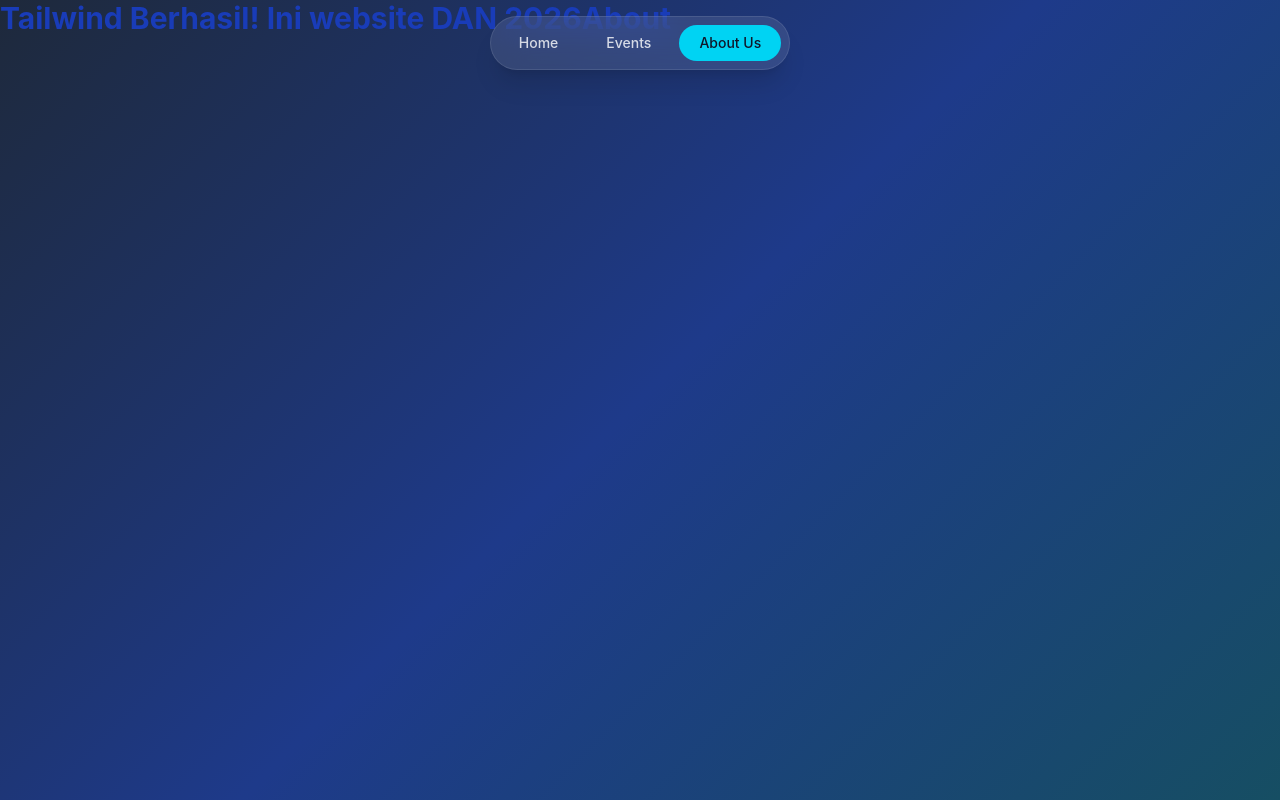
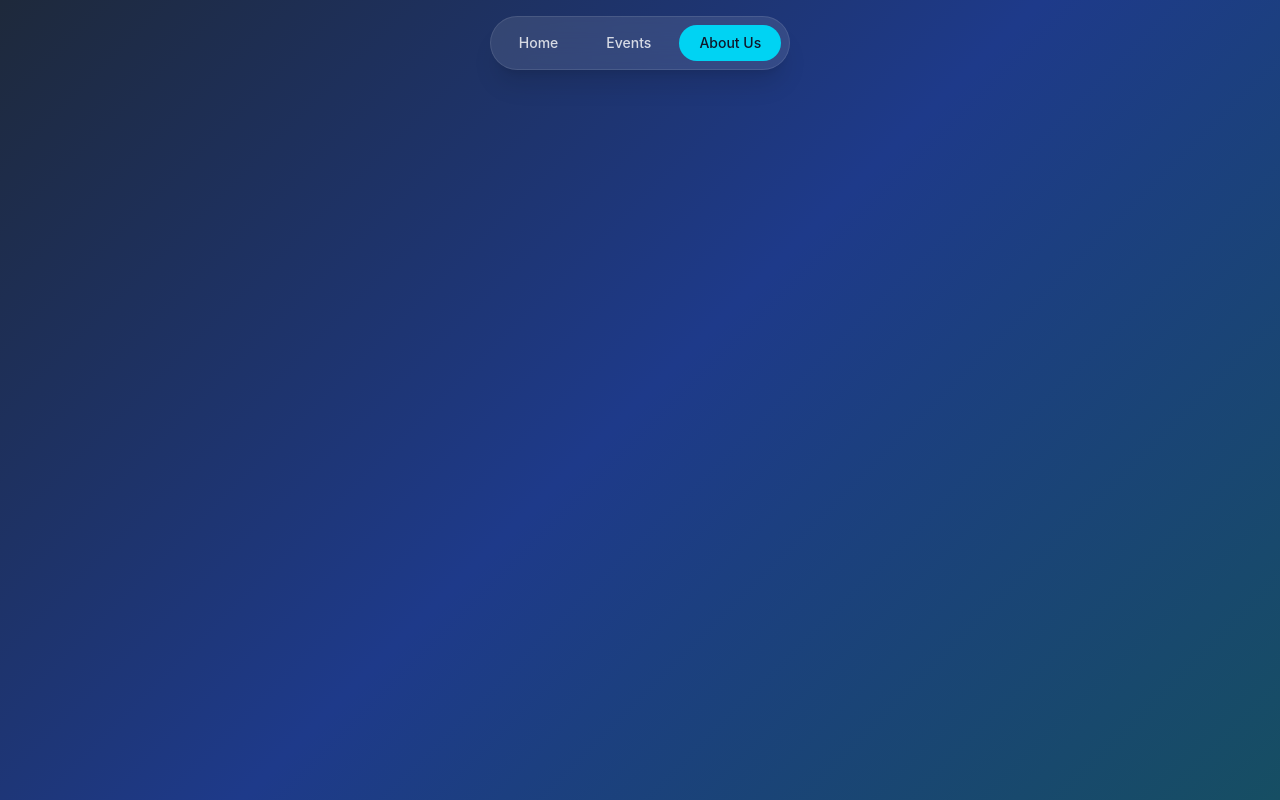
Before and after one commit to DAN-2026/DAN-2026, a React (Vite) app: page /about in a window 1280 px wide. Built offline with nearby package versions, Linux system fonts and the light colour scheme.

Commit message:
remove testing text

```diff
--- a/src/Pages/AboutUs/AboutUs.jsx
+++ b/src/Pages/AboutUs/AboutUs.jsx
@@ -1,8 +1,6 @@
 function Home() {
   return (
-    <h1 className="text-3xl font-bold text-blue-800">
-      Tailwind Berhasil! Ini website DAN 2026About
-    </h1>
+    <h1 className="text-3xl font-bold text-blue-800"></h1>
   );
 }
 
--- a/src/Pages/Event/Event.jsx
+++ b/src/Pages/Event/Event.jsx
@@ -1,8 +1,6 @@
 function Home() {
   return (
-    <h1 className="text-3xl font-bold text-blue-800">
-      Tailwind Berhasil! Ini website DAN 2026Event
-    </h1>
+    <h1 className="text-3xl font-bold text-blue-800"></h1>
   );
 }
 
--- a/src/Pages/Home/Home.jsx
+++ b/src/Pages/Home/Home.jsx
@@ -1,7 +1,7 @@
 function Home() {
   return (
     <h1 className="text-3xl font-bold text-blue-800">
-      Tailwind Berhasil! Ini website DAN 2026Home
+
     </h1>
   );
 }
```
